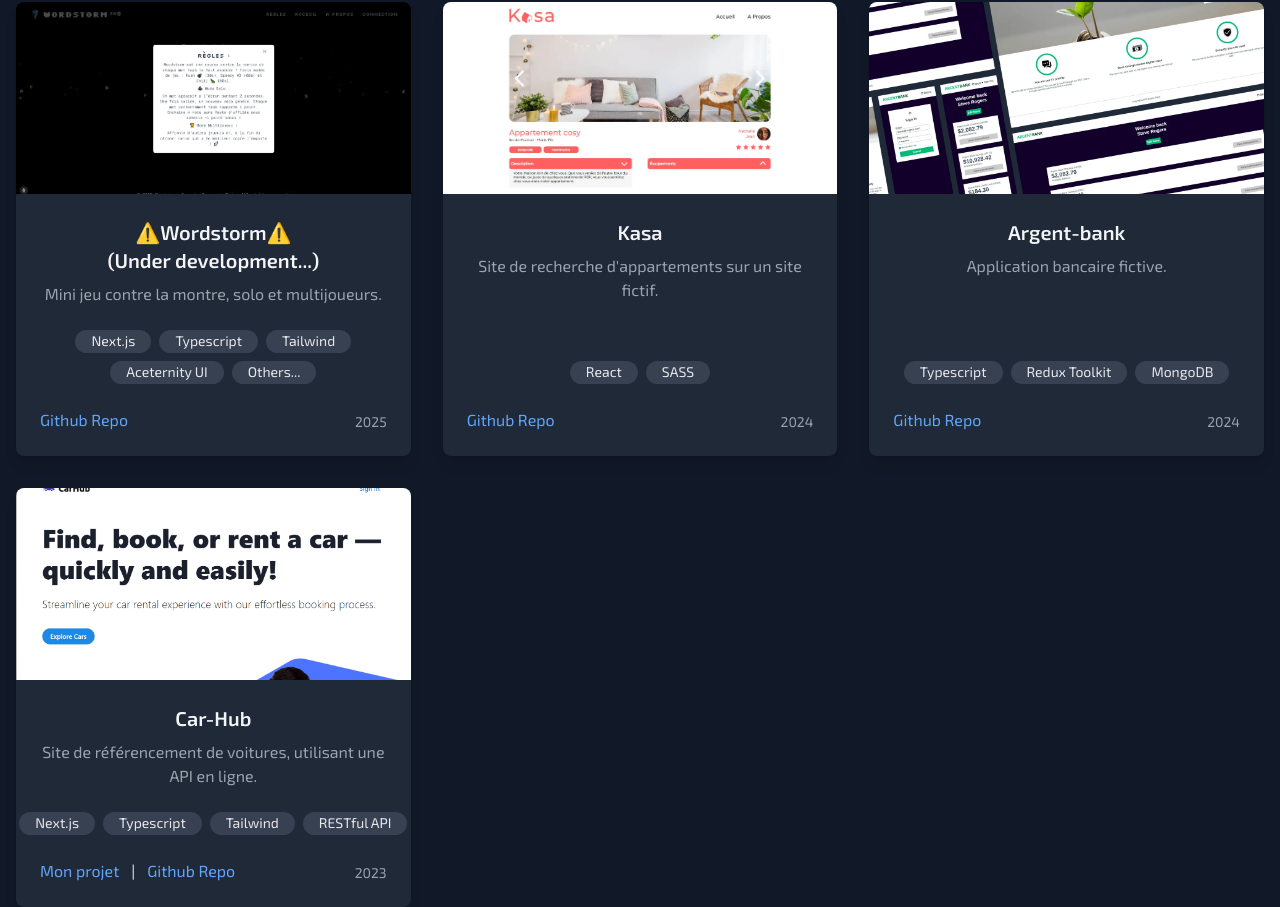
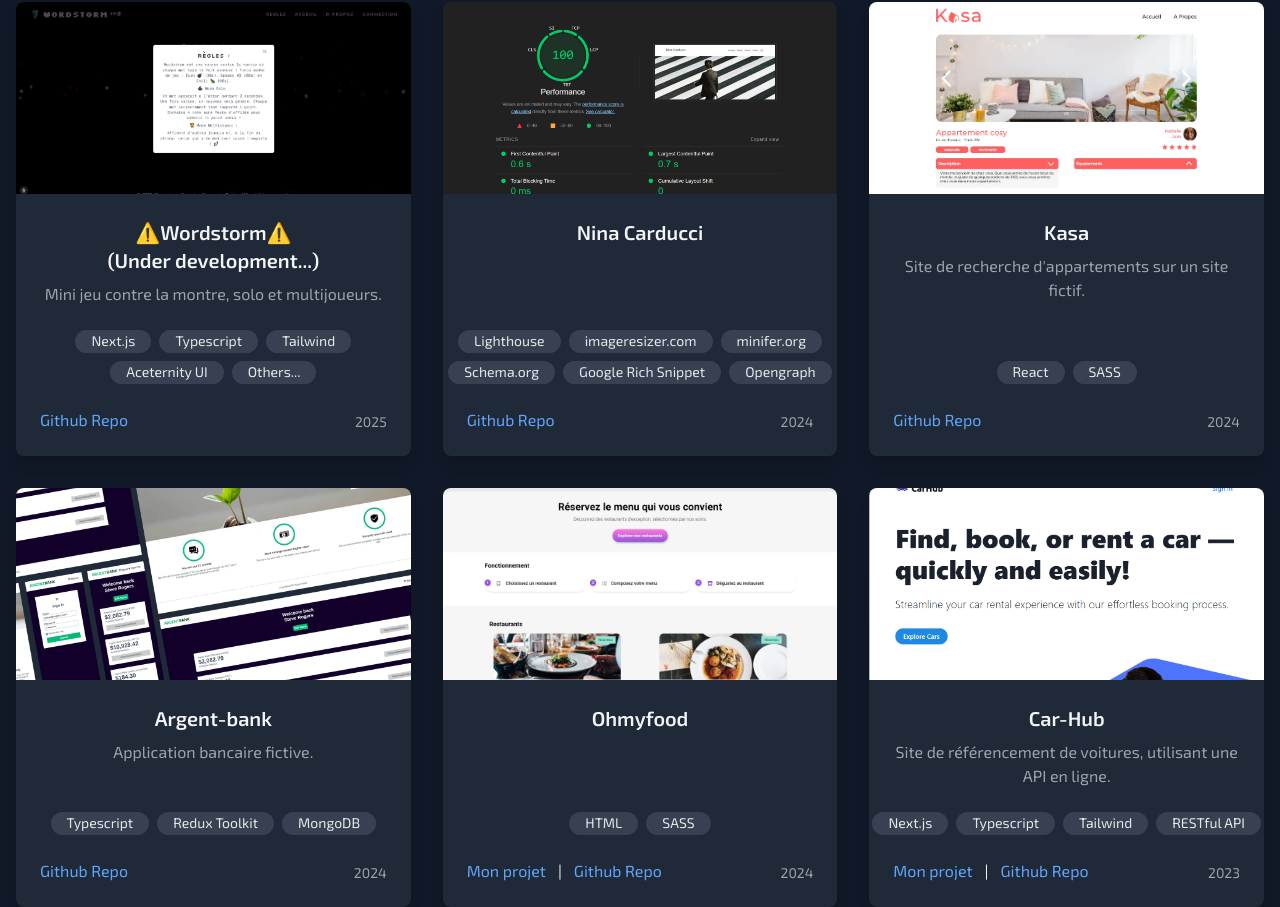
Before and after one commit to Tonysoossa/portfolio, a Next.js app: page / in a window 1280 px wide. Shown: the part 982-1889 px from the top of the page. Built offline with nearby package versions, Linux system fonts and the light colour scheme.

Commit message:
two projects added to projects cards

```diff
--- a/components/Projects.tsx
+++ b/components/Projects.tsx
@@ -25,6 +25,22 @@ export default function Projects() {
   const { translations } = useLanguage();
   const projects = [
     {
+      title: "Nina Carducci",
+      description: translations.projects.boxes.description6,
+      techno: [
+        "Lighthouse",
+        "imageresizer.com",
+        "minifer.org",
+        "Schema.org",
+        "Google Rich Snippet",
+        "Opengraph",
+      ],
+      date: "2024",
+      image: "/project_photo/opti-nina.png",
+      link: "#",
+      github: "https://github.com/Tonysoossa/project_8",
+    },
+    {
       title: "Kasa",
       description: translations.projects.boxes.description1,
       techno: ["React", "SASS "],
@@ -50,6 +66,16 @@ export default function Projects() {
       image: "/project_photo/car-hub.png",
       link: "https://car-showcase-project-ivory.vercel.app/",
       github: "https://github.com/Tonysoossa/car_showcase-project",
+    },
+
+    {
+      title: "Ohmyfood",
+      description: translations.projects.boxes.description5,
+      techno: ["HTML", "SASS"],
+      date: "2024",
+      image: "/project_photo/ohmyfood.png",
+      link: "https://tonysoossa.github.io/Ohmyfood/",
+      github: "https://github.com/Tonysoossa/Ohmyfood",
     },
     {
       title: "⚠️Wordstorm⚠️  \n (Under development...)",
```
